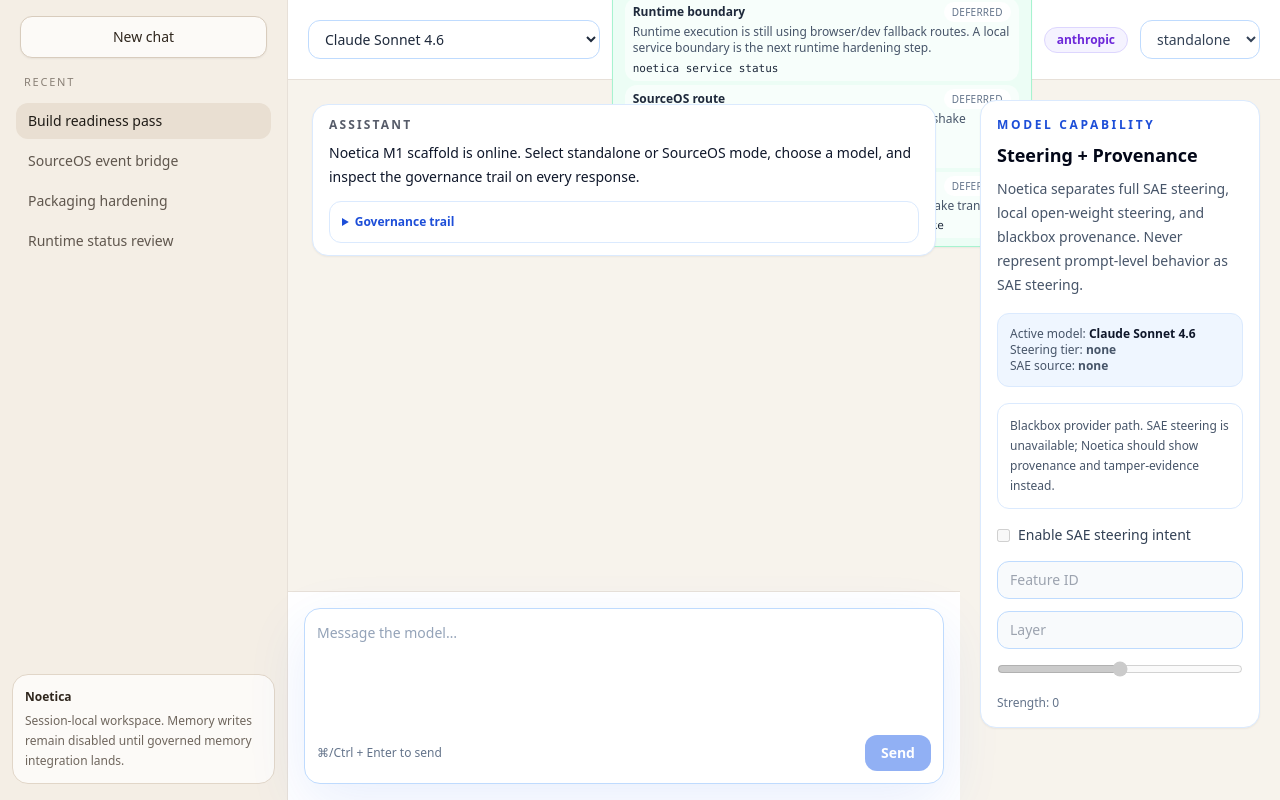
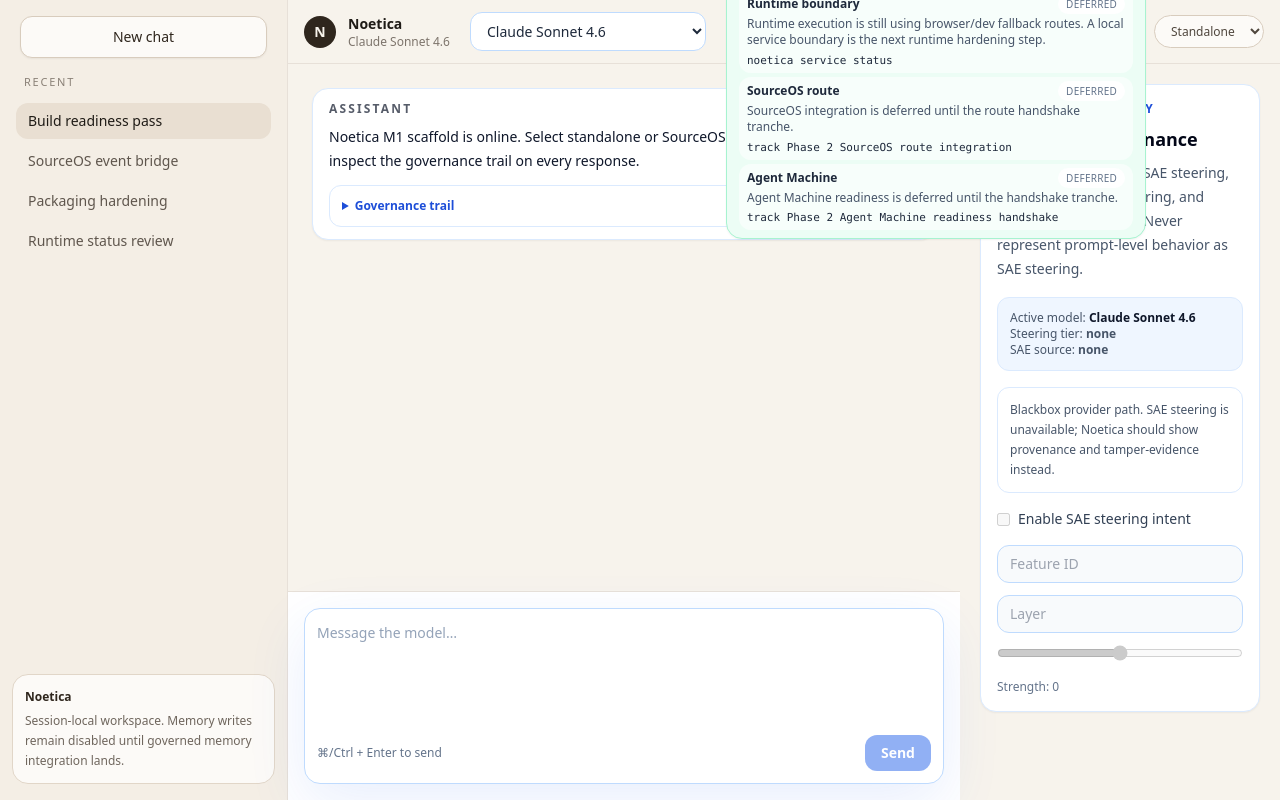
Before and after one commit to Kyroga-AI/Noetica, a Next.js app: page / in a window 1280 px wide. Built offline with nearby package versions, Linux system fonts and the light colour scheme.

Commit message:
Simplify chat workspace topbar

```diff
--- a/components/shell/Topbar.tsx
+++ b/components/shell/Topbar.tsx
@@ -9,35 +9,39 @@
   onModeChange: (mode: 'standalone' | 'sourceos') => void
 }
 
-const badgeByProvider: Record<string, string> = {
-  anthropic: 'bg-violet-50 text-violet-700 border-violet-200',
-  openai: 'bg-green-50 text-green-700 border-green-200',
-  neuronpedia: 'bg-emerald-50 text-emerald-700 border-emerald-200',
-  google: 'bg-sky-50 text-sky-700 border-sky-200',
-  meta: 'bg-orange-50 text-orange-700 border-orange-200',
-  mistral: 'bg-rose-50 text-rose-700 border-rose-200',
-  xai: 'bg-slate-50 text-slate-700 border-slate-200'
-}
-
 export function Topbar({ modelId, mode, onModelChange, onModeChange }: TopbarProps) {
   const model = models.find((candidate) => candidate.id === modelId) ?? models[0]
-  const badgeClass = badgeByProvider[model.provider] ?? badgeByProvider.xai
 
   return (
-    <header className="flex h-20 shrink-0 items-center justify-between gap-3 border-b border-noetica-line bg-white px-5">
-      <div className="min-w-0 flex-1">
+    <header className="flex h-16 shrink-0 items-center justify-between gap-3 border-b border-[#e7e0d8] bg-[#f7f3ec]/95 px-4 backdrop-blur">
+      <div className="flex min-w-0 items-center gap-3">
+        <div className="hidden h-8 w-8 items-center justify-center rounded-full bg-[#2f261d] text-sm font-semibold text-[#f7f3ec] sm:flex">
+          N
+        </div>
+        <div className="min-w-0">
+          <div className="text-sm font-semibold text-[#1f1b16]">Noetica</div>
+          <div className="truncate text-xs text-[#7d746b]">{model.label}</div>
+        </div>
+      </div>
+
+      <div className="flex min-w-0 flex-1 justify-center px-2">
+        <div className="w-full max-w-md">
           <ModelPicker value={modelId} onChange={onModelChange} />
         </div>
+      </div>
+
+      <div className="flex items-center gap-2">
         <RuntimeStatus />
-      <span className={`rounded-full border px-3 py-1 text-xs font-semibold ${badgeClass}`}>{model.provider}</span>
         <select
-        className="rounded-xl border border-blue-200 bg-white px-3 py-2 text-sm text-slate-700"
+          className="rounded-full border border-[#d8ccbd] bg-[#fcfaf7] px-3 py-1.5 text-xs font-medium text-[#4f463d] outline-none transition hover:bg-white"
           value={mode}
           onChange={(event) => onModeChange(event.target.value as 'standalone' | 'sourceos')}
+          aria-label="Runtime mode"
         >
-        <option value="standalone">standalone</option>
-        <option value="sourceos">sourceos</option>
+          <option value="standalone">Standalone</option>
+          <option value="sourceos">SourceOS</option>
         </select>
+      </div>
     </header>
   )
 }
```
Lines whose indentation alone changed are shown as unchanged.
